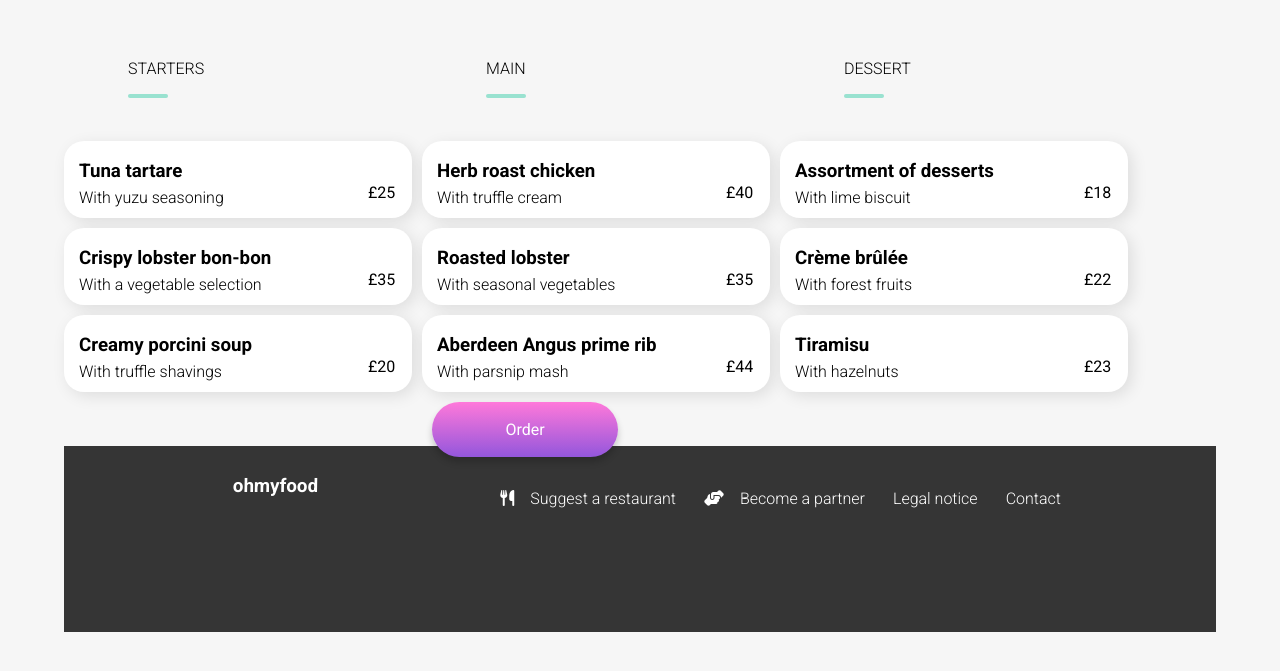
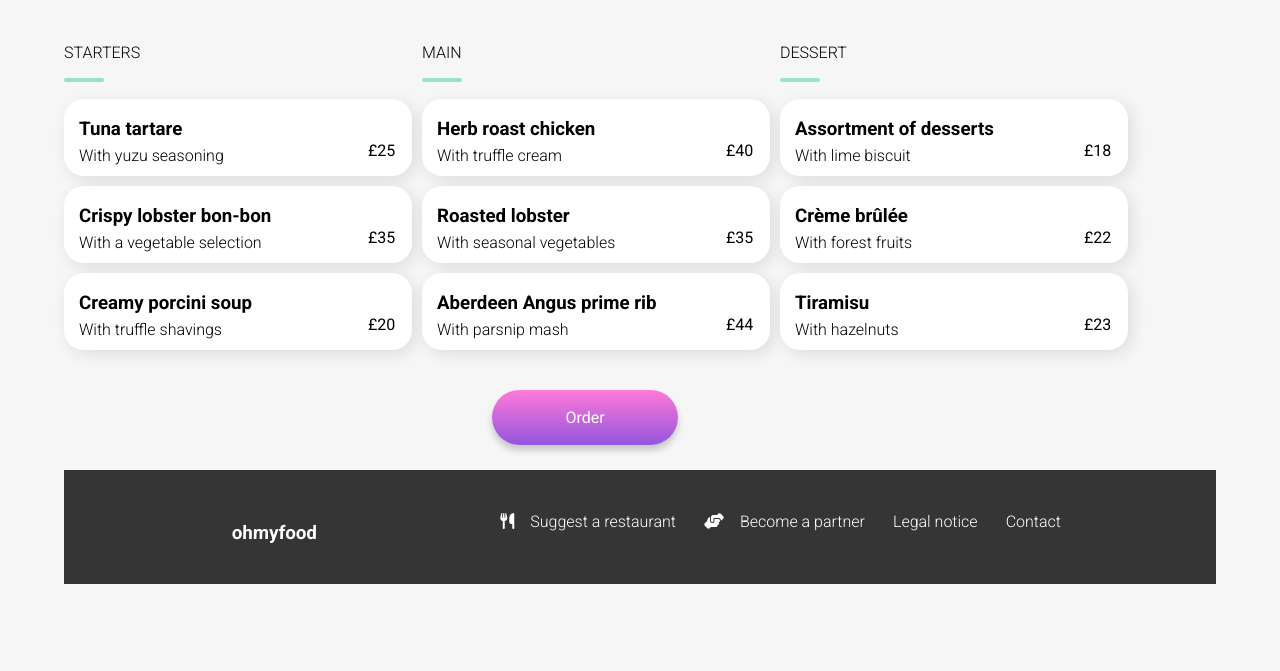
Before and after one commit to HSheikhcodes/OMF---, a website: page bayleaf-index.html in a window 1280 px wide. Shown: the part 379-1050 px from the top of the page. Drawn offline with Linux system fonts and the light colour scheme; a web font is replaced by a local one.

Commit message:
footer styling

```diff
--- a/CSS/header-footer.css
+++ b/CSS/header-footer.css
@@ -61,7 +61,6 @@ footer>h3 {
 }
 .footer-link a {
   display: flex;
-  gap: 9px;
   color: white;
   /* Additional scss variables for colour - ASAP! ----*/
   gap: 16px;
@@ -71,7 +70,7 @@ footer>h3 {
 
 @media only screen and (min-width: 992px) {
 
-  .footer, .footer-link {
+  .footer, .footer-title, .footer-link {
 
     flex-direction:row;
     justify-content: space-evenly;
@@ -79,12 +78,20 @@ footer>h3 {
   }
 
   @media only screen and (min-width: 1200px) {
-   .footer,
-   .footer-link {
+   .footer {
     flex-direction:row;
     justify-content: space-evenly;
     display: flex;
-    margin-top: 44px;
+    margin-top: 110px;
     gap: 28px;
+    height: 114px;
+     }
+     .footer, .footer-link {
+    flex-direction:row;
+    justify-content: space-evenly;
+    display: flex;
+    gap: 28px;
+    height: 114px;
+    align-items: center;
      }
     }
--- a/CSS/restaurant.css
+++ b/CSS/restaurant.css
@@ -219,23 +219,20 @@ margin-bottom: 17px;
 
 @media only screen and (min-width: 992px) {
   .header  {
-    padding: 16px 64px;
     flex-direction: row;
   }
   .menu-container {
-    padding: 16px 64px;
     flex-direction: row;
   }
   .starters {
-    padding: 16px 64px;
     flex-direction: row;
   }
   .main {
-    padding: 16px 64px;
+
     flex-direction: row;
   }
   .dessert {
-    padding: 16px 64px;
+
     flex-direction: row;
   }
 }
@@ -261,6 +258,6 @@ margin-bottom: 17px;
     align-items: center;
     position: absolute;
     left: 27em;
-    margin: auto;
+    margin-top: 30px;
   }
 }
```
